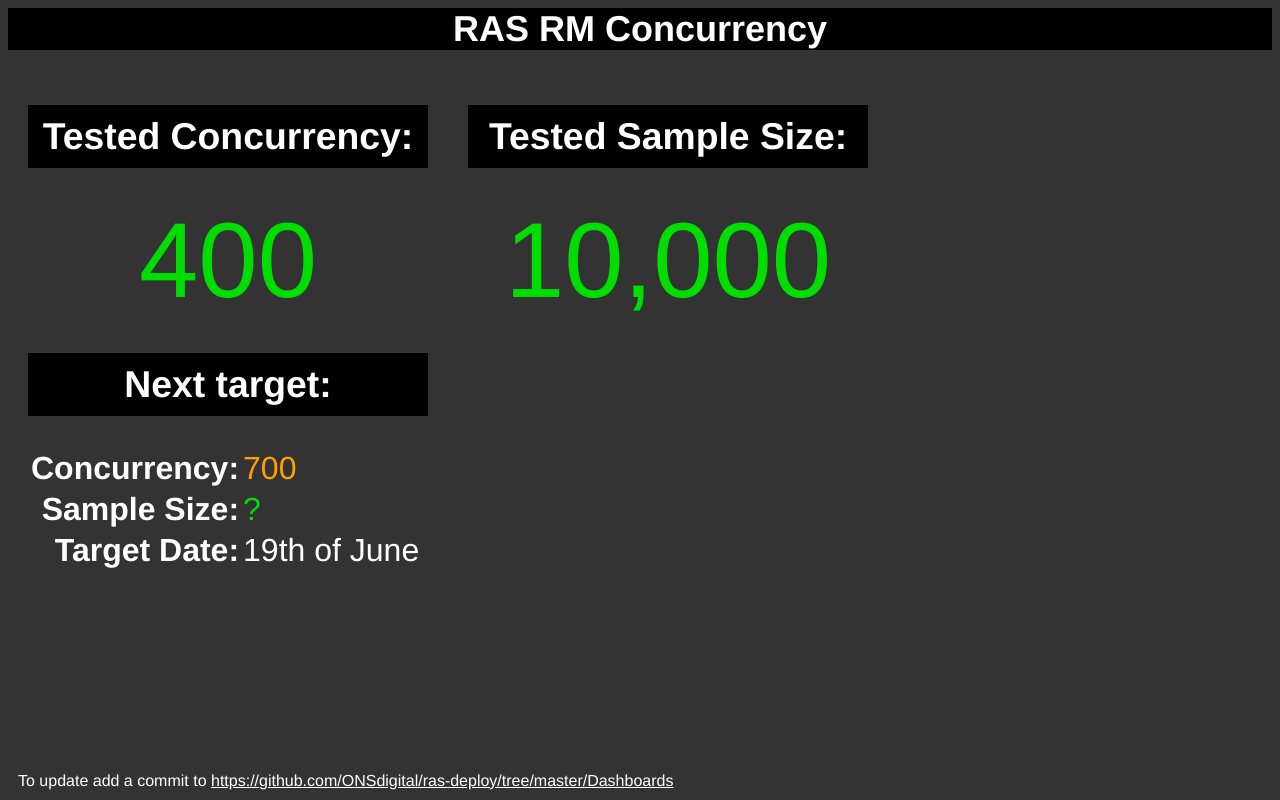
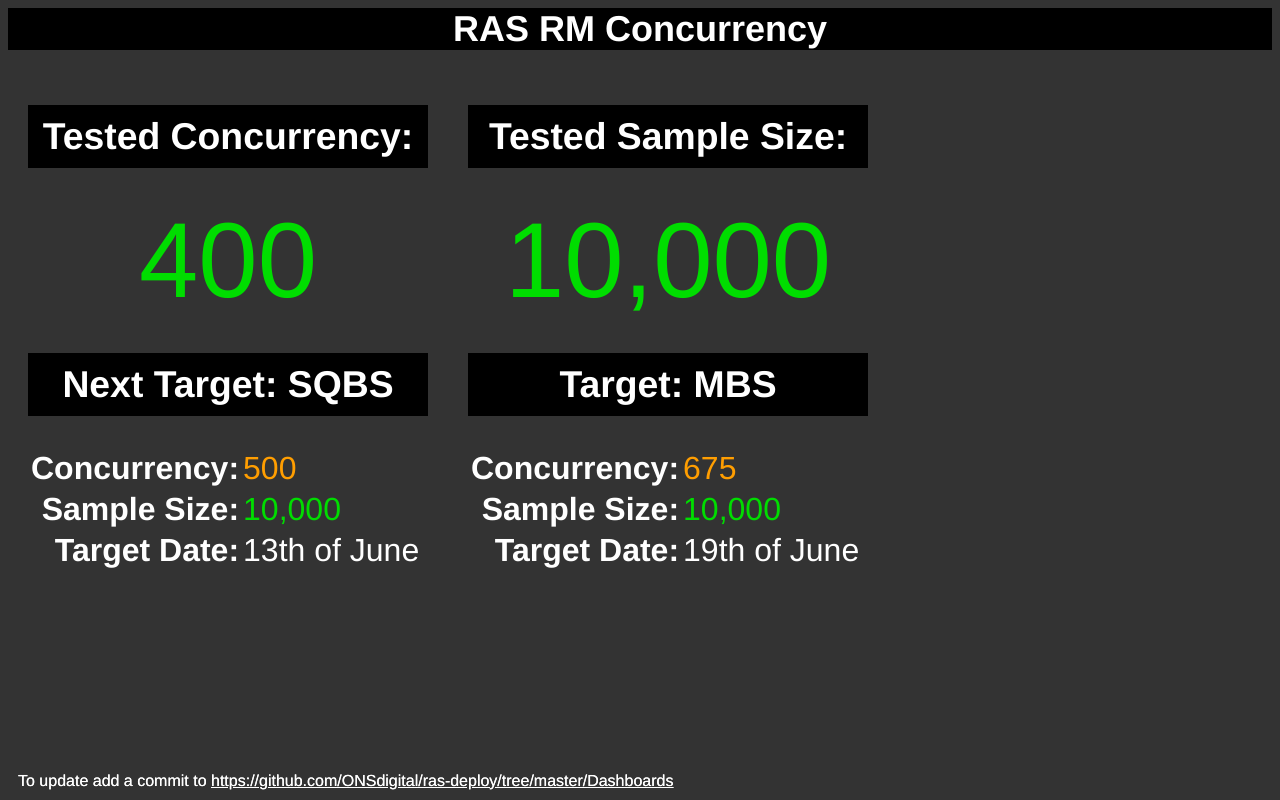
Before and after one commit to ONSdigital/ras-deploy, a plain HTML site: page Dashboards/index.html in a window 1280 px wide. Drawn offline with Linux system fonts and the light colour scheme.

Commit message:
Update with MBS and SQBS specific figures

```diff
--- a/Dashboards/index.html
+++ b/Dashboards/index.html
@@ -82,10 +82,22 @@
 
 	</div>
 	<div class="box">
-		<h2> Next target: </h2>
+		<h2>Next Target: SQBS</h2>
 		<table>
-			<tr><th>Concurrency: </th><td class="ok">700</td></tr>
-			<tr><th>Sample Size: </th><td class="good">?</td></tr>
+			<tr><th>Concurrency: </th><td class="ok">500</td></tr>
+			<tr><th>Sample Size: </th><td class="good">10,000</td></tr>
+			<tr><th>Target Date: </th><td>13th of June</td></tr>
+		</table>
+	</div>
+	<div class="footer">
+		To update add a commit to <a href="https://github.com/ONSdigital/ras-deploy/tree/master/Dashboards">https://github.com/ONSdigital/ras-deploy/tree/master/Dashboards</a>
+	</div>
+
+	<div class="box">
+		<h2>Target: MBS</h2>
+		<table>
+			<tr><th>Concurrency: </th><td class="ok">675</td></tr>
+			<tr><th>Sample Size: </th><td class="good">10,000</td></tr>
 			<tr><th>Target Date: </th><td>19th of June</td></tr>
 		</table>
 	</div>
```
Also changed, not shown: 1 other file.
